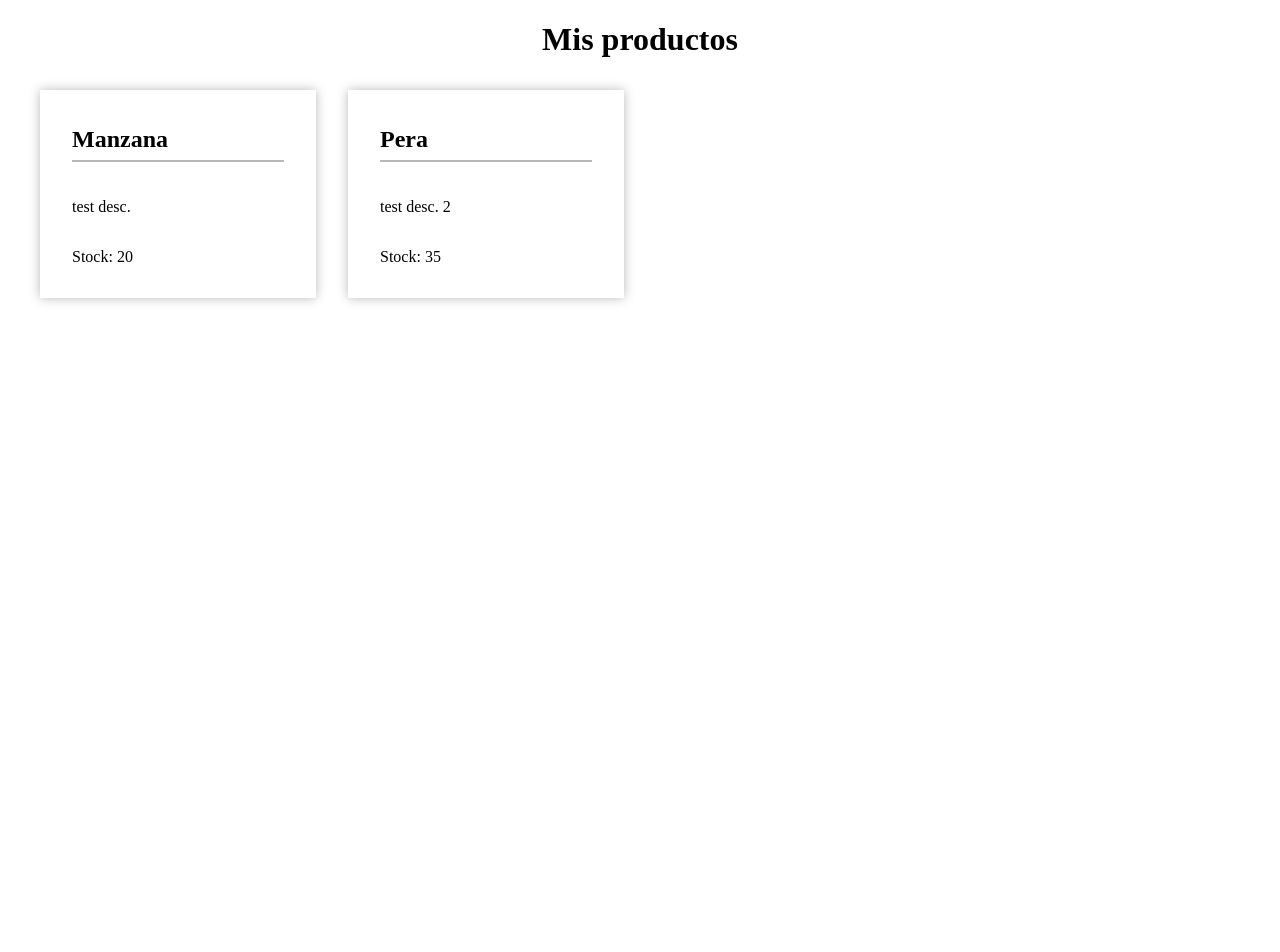
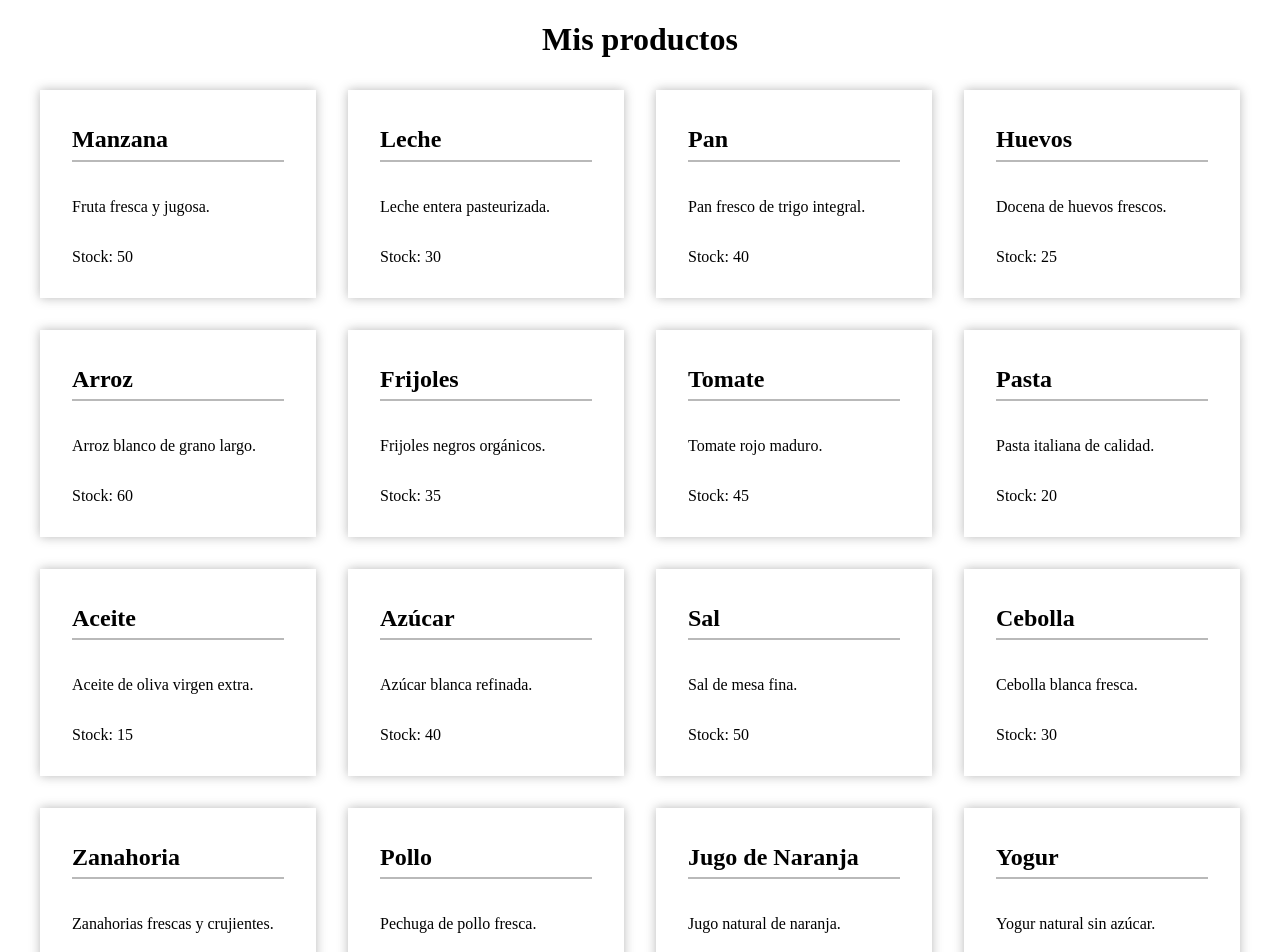
Before and after one commit to codeawapps/bootcamp-m7, an Angular app: page / in a window 1280 px wide. Shown: the top 952 px of the page. Before the commit the page ends 800 px from the top, so only its background shows below. Built offline with nearby package versions, Linux system fonts and the light colour scheme.

Commit message:
feat: exersice 1

```diff
--- a/src/app/app.component.html
+++ b/src/app/app.component.html
@@ -1,21 +1,10 @@
 <h1>Mis productos</h1>
-<div>
-  <app-product [product]="product1"></app-product>
-  <app-product [product]="product2"></app-product>
-  <app-product></app-product>
-  <app-product></app-product>
-  <app-product></app-product>
-  <app-product></app-product>
-  <app-product></app-product>
-  <app-product></app-product>
-  <app-product></app-product>
-  <app-product></app-product>
-  <app-product></app-product>
-  <app-product></app-product>
-  <app-product></app-product>
-  <app-product></app-product>
-  <app-product></app-product>
-  <app-product></app-product>
-  <app-product></app-product>
-  <app-product></app-product>
-</div>
+@if(products.length) {
+  <div>
+    @for(item of products; track item.name) {
+      <app-product [product]="item"></app-product>
+    }
+  </div>
+} @else {
+  <p>No hay productos disponibles</p>
+}
--- a/src/app/app.component.ts
+++ b/src/app/app.component.ts
@@ -1,6 +1,7 @@
 import { Component } from '@angular/core';
 import { ProductComponent } from "./components/product/product.component";
 import { Product } from './models/product.interface';
+import { products } from './models/products';
 
 @Component({
   selector: 'app-root',
@@ -12,16 +13,6 @@ import { Product } from './models/product.interface';
 export class AppComponent {
   title = 'bootcamp-m7';
 
-  product1: Product = {
-    name: 'Manzana',
-    desc: 'test desc.',
-    stock: 20
-  };
-
-  product2: Product = {
-    name: 'Pera',
-    desc: 'test desc. 2',
-    stock: 35
-  };
+  products: Product[] = products;
 
 }
--- /dev/null
+++ b/src/app/models/products.ts
@@ -0,0 +1,24 @@
+import { Product } from "./product.interface";
+
+export const products: Product[] = [
+  { name: 'Manzana', desc: 'Fruta fresca y jugosa.', stock: 50 },
+  { name: 'Leche', desc: 'Leche entera pasteurizada.', stock: 30 },
+  { name: 'Pan', desc: 'Pan fresco de trigo integral.', stock: 40 },
+  { name: 'Huevos', desc: 'Docena de huevos frescos.', stock: 25 },
+  { name: 'Arroz', desc: 'Arroz blanco de grano largo.', stock: 60 },
+  { name: 'Frijoles', desc: 'Frijoles negros orgánicos.', stock: 35 },
+  { name: 'Tomate', desc: 'Tomate rojo maduro.', stock: 45 },
+  { name: 'Pasta', desc: 'Pasta italiana de calidad.', stock: 20 },
+  { name: 'Aceite', desc: 'Aceite de oliva virgen extra.', stock: 15 },
+  { name: 'Azúcar', desc: 'Azúcar blanca refinada.', stock: 40 },
+  { name: 'Sal', desc: 'Sal de mesa fina.', stock: 50 },
+  { name: 'Cebolla', desc: 'Cebolla blanca fresca.', stock: 30 },
+  { name: 'Zanahoria', desc: 'Zanahorias frescas y crujientes.', stock: 25 },
+  { name: 'Pollo', desc: 'Pechuga de pollo fresca.', stock: 20 },
+  { name: 'Jugo de Naranja', desc: 'Jugo natural de naranja.', stock: 18 },
+  { name: 'Yogur', desc: 'Yogur natural sin azúcar.', stock: 22 },
+  { name: 'Queso', desc: 'Queso cheddar maduro.', stock: 15 },
+  { name: 'Cereal', desc: 'Cereal integral para el desayuno.', stock: 35 },
+  { name: 'Atún', desc: 'Lata de atún en agua.', stock: 40 },
+  { name: 'Papas', desc: 'Papas frescas para cocinar.', stock: 50 }
+];
```
Also changed, not shown: 1 other file (tests, documents, lock files or other folders).
